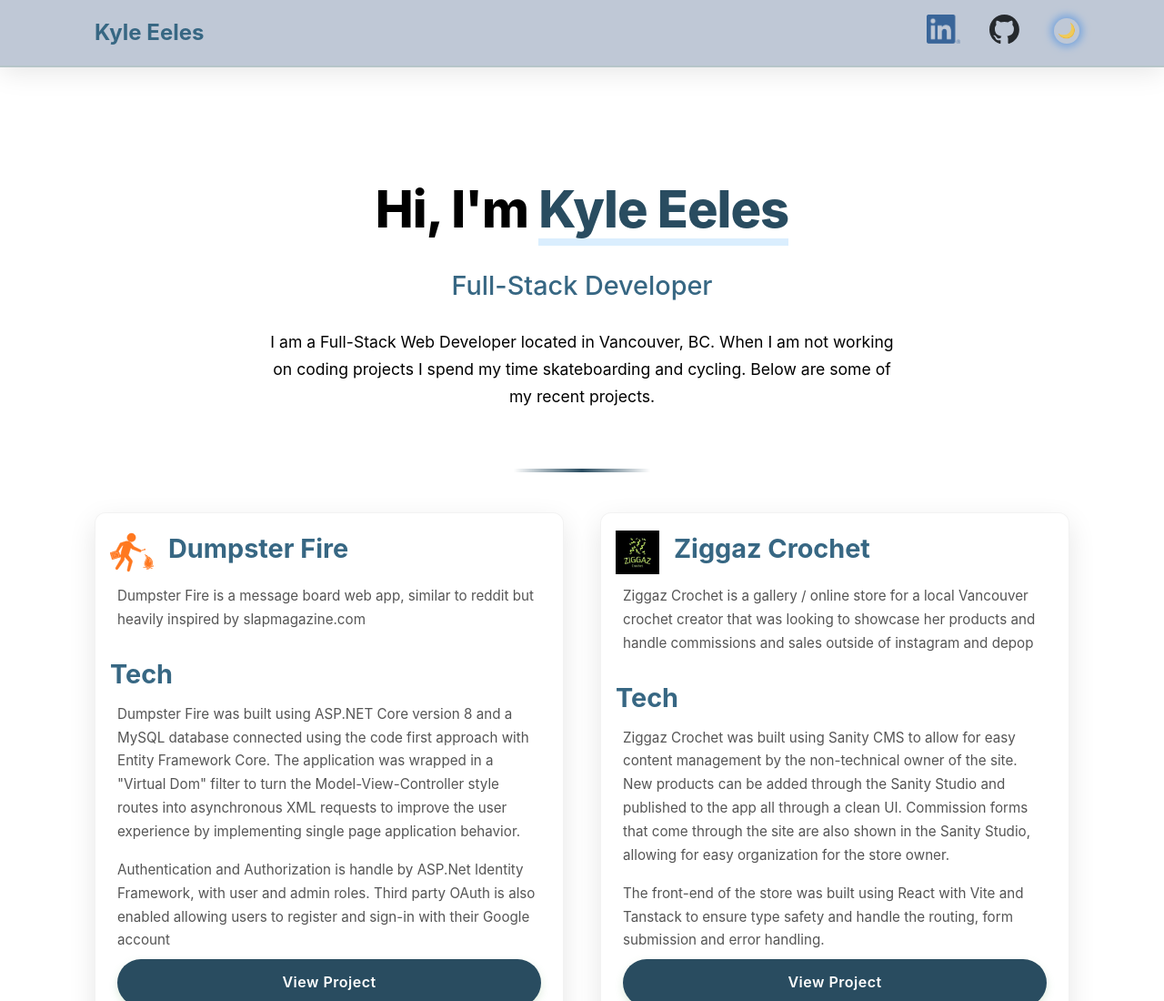
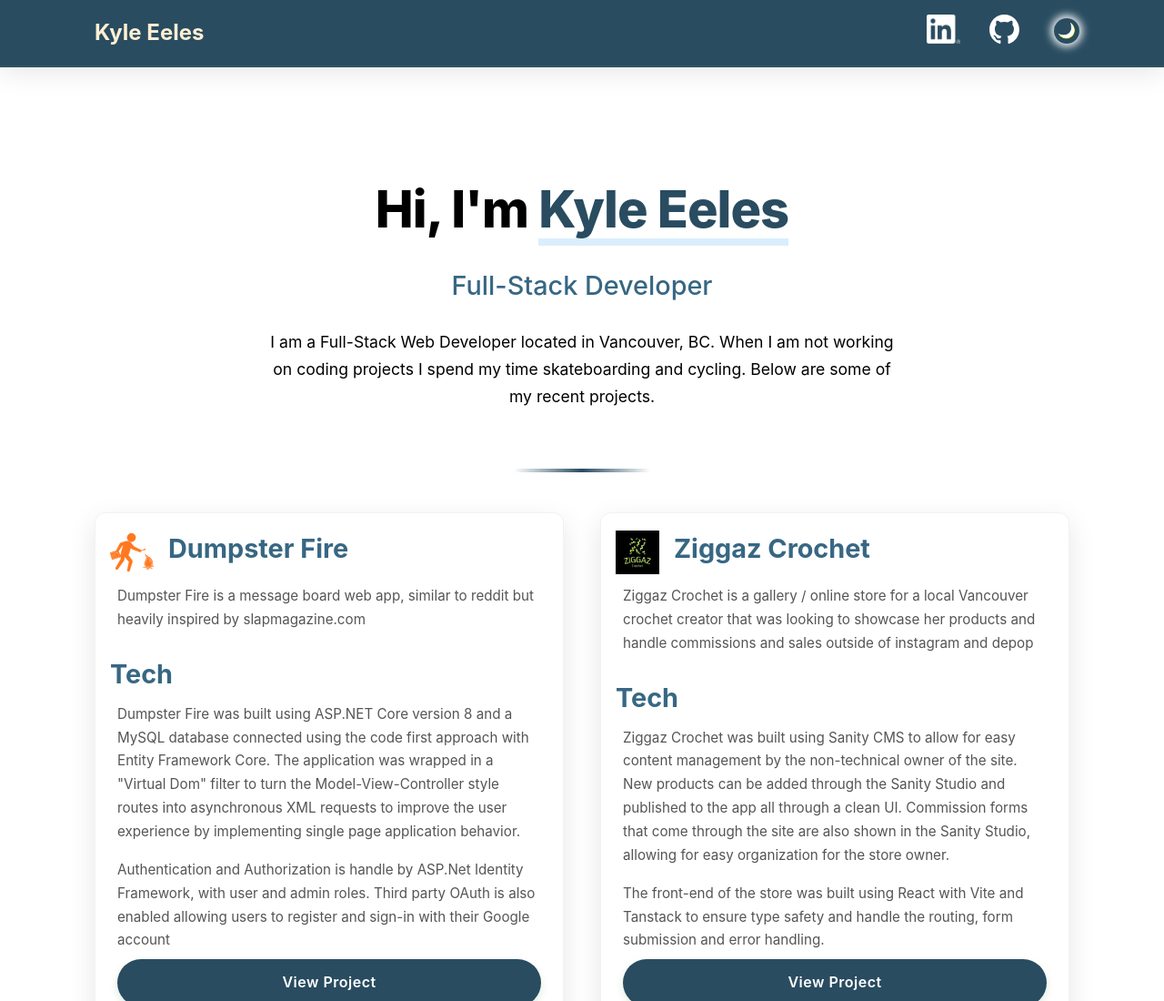
Before and after one commit to keeles/portfolio, a plain HTML site: page index.html in a window 1280 px wide. Shown: the top 1100 px of the page at 91% size. Drawn offline with Linux system fonts and the light colour scheme.

Commit message:
styling changes on nav bar

```diff
--- a/css/light.css
+++ b/css/light.css
@@ -50,7 +50,7 @@ a {
 
 /* Header and Navigation */
 header {
-  background-color: #bfc8d6;
+  background-color: var(--primary-color);
   box-shadow: 0 5px 30px rgba(0, 0, 0, 0.1);
   position: sticky;
   top: 0;
@@ -76,7 +76,7 @@ nav {
 .logo {
   font-size: 1.5rem;
   font-weight: 700;
-  color: var(--secondary-color);
+  color: var(--background-color);
   position: relative;
   transition: all var(--transition-speed) ease;
 }
@@ -88,12 +88,12 @@ nav {
   left: 0;
   width: 0;
   height: 2px;
-  background-color: var(--primary-color);
+  background-color: #ffe2af;
   transition: width var(--transition-speed) ease;
 }
 
 .logo:hover {
-  color: var(--primary-color);
+  color: #ffe2af;
 }
 
 .logo:hover::after {
@@ -113,12 +113,12 @@ nav {
   height: 2rem;
   width: auto;
   transition: transform var(--transition-speed) ease;
-  filter: grayscale(30%);
+  filter: brightness(800%);
 }
 
 .nav-img:hover {
   transform: translateY(-3px) scale(1.1);
-  filter: grayscale(0%);
+  filter: brightness(120%);
 }
 
 .nav-links li {
--- a/index.html
+++ b/index.html
@@ -18,7 +18,7 @@
                 <li><a href="https://linkedin.com/in/kyle-eeles" target="_blank"><img class="nav-img"
                             src="/images/LI-In-Bug.png" alt="Link to GitHub profile" /></a></li>
                 <li><a href="https://github.com/keeles" target="_blank"><img class="nav-img"
-                            src="/images/github-mark.svg" alt="Link to GitHub profile" /></a></li>
+                            src="/images/github-mark-white.svg" alt="Link to GitHub profile" /></a></li>
                 <li>
                     <label class="theme-toggle nav-img">
                         <input type="checkbox" id="themeToggle" />
```
Also changed, not shown: images/github-mark-white.svg (added), images/github-mark.svg (deleted).
